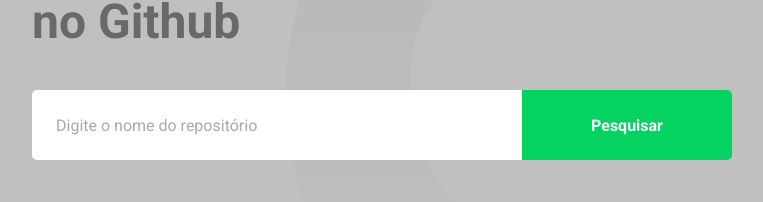
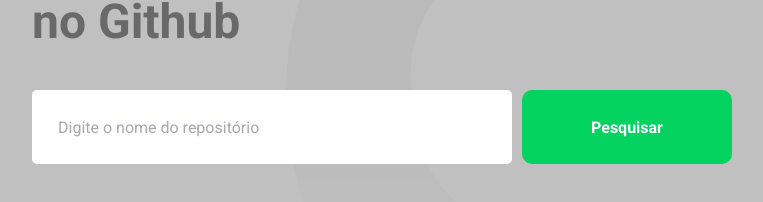
Before and after one commit to jonbrand/github_explorer, a React (Create React App) app: page / in a window 1280 px wide. Shown: the part 218-420 px from the top of the page, without its empty margins (128-891 px from the left). Built offline with nearby package versions, Linux system fonts and the light colour scheme.

Commit message:
handling input errors

```diff
--- a/src/pages/Dashboard/index.tsx
+++ b/src/pages/Dashboard/index.tsx
@@ -4,7 +4,7 @@
 
 import logoImg from '../../assets/logo.svg';
 
-import { Title, Form, Repositories } from './styles';
+import { Title, Form, Repositories, Error } from './styles';
 
 interface Repository {
   full_name: string;
@@ -17,17 +17,28 @@
 
 const Dashboard: React.FC = () => {
   const [newRepo, setNewRepo] = useState('');
+  const [inputError, setInputError] = useState('');
   const [repositories, setRepositories] = useState<Repository[]>([]);
 
   async function handleAddRepository(event: FormEvent<HTMLFormElement>): Promise<void> {
     event.preventDefault();
 
-    const response = await api.get<Repository>(`repos/${newRepo}`);
+    if (!newRepo) {
+      setInputError('Digite o autor/nome do repositório');
+      return;
+    }
 
-    const repository = response.data;
+    try {
+      const response = await api.get<Repository>(`repos/${newRepo}`);
 
-    setRepositories([...repositories, repository]);
-    setNewRepo('');
+      const repository = response.data;
+
+      setRepositories([...repositories, repository]);
+      setNewRepo('');
+      setInputError('');
+    } catch (err) {
+      setInputError('Erro na busca por esse repositório');
+    }
   }
 
   return (
@@ -35,7 +46,7 @@
       <img src={logoImg} alt="Github Explorer" />
       <Title>Explore repositórios no Github</Title>
 
-      <Form onSubmit={handleAddRepository}>
+      <Form hasError={!!inputError} onSubmit={handleAddRepository}>
         <input
           value={newRepo}
           onChange={(e) => setNewRepo(e.target.value)}
@@ -43,6 +54,8 @@
         />
         <button type="submit">Pesquisar</button>
       </Form>
+
+      {inputError && <Error>{inputError}</Error>}
 
       <Repositories>
         {repositories.map((repository) => (
--- a/src/pages/Dashboard/styles.ts
+++ b/src/pages/Dashboard/styles.ts
@@ -1,5 +1,9 @@
-import styled from 'styled-components';
+import styled, { css } from 'styled-components';
 import { shade } from 'polished';
+
+interface FormProps {
+  hasError: boolean;
+}
 
 export const Title = styled.h1`
   font-size: 48px;
@@ -10,9 +14,10 @@
   margin-top: 80px;
 `;
 
-export const Form = styled.form`
+export const Form = styled.form<FormProps>`
   margin-top: 40px;
   max-width: 700px;
+
 
   display: flex;
 
@@ -21,8 +26,14 @@
     height: 70px;
     padding: 0 24px;
     border: 0;
-    border-radius: 5px 0 0 5px;
+    border-radius: 5px 5px 5px 5px;
     color: #3a3a3a;
+    border: 2px solid #fff;
+
+    ${(props) =>
+    props.hasError && css`
+      border-color: #c53030;
+    `}
 
     &::placeholder {
       color: #a8a8b3;
@@ -31,18 +42,25 @@
 
   button {
     width: 210px;
-    height: 70px;
+    height: 74px;
     background: #04d361;
-    border-radius: 0px 5px 5px 0px;
+    border-radius: 10px 10px 10px 10px;
     border: 0;
     color: #fff;
     font-weight: bold;
     transition: background-color 0.2s;
+    margin-left: 10px;
 
     &:hover {
       background: ${shade(0.2, '#04d361')};
     }
   }
+`;
+
+export const Error = styled.span`
+  display: block;
+  color: #c53030;
+  margin-top: 8px;
 `;
 
 export const Repositories = styled.div`
```
